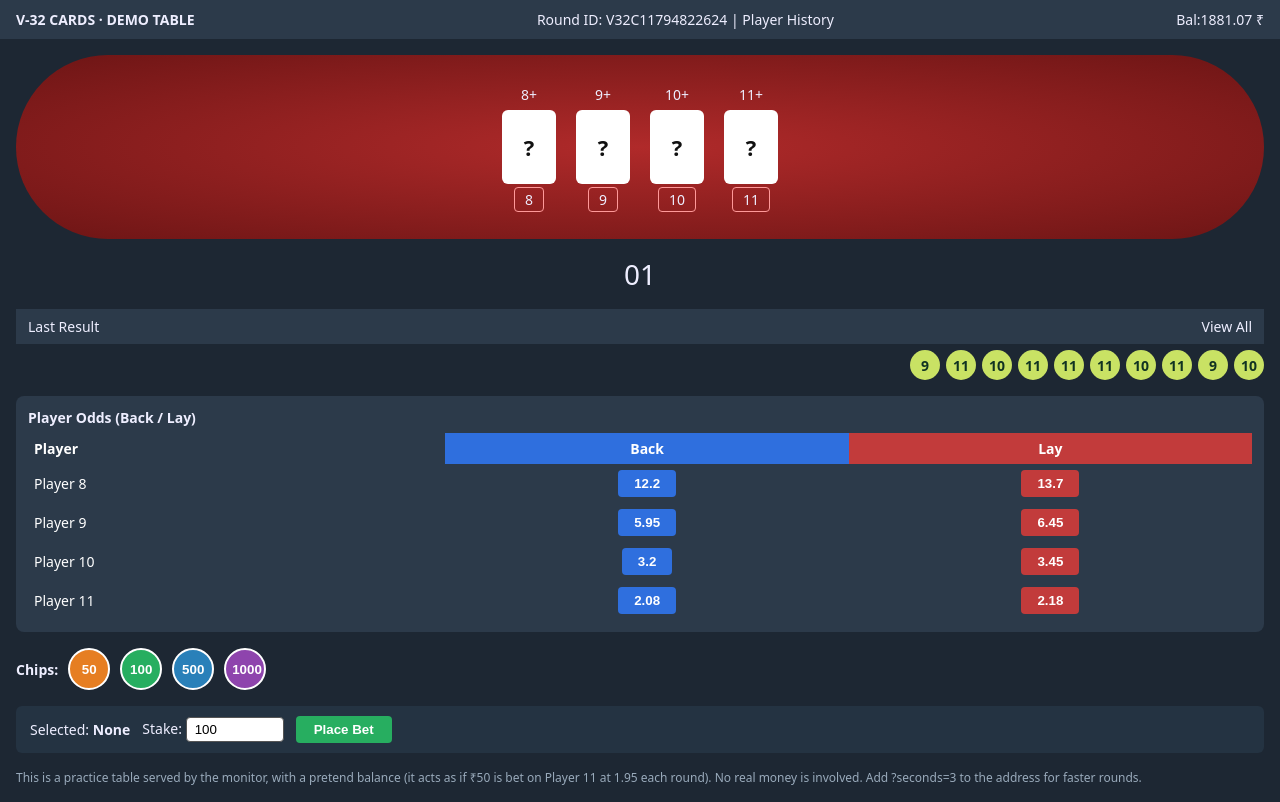
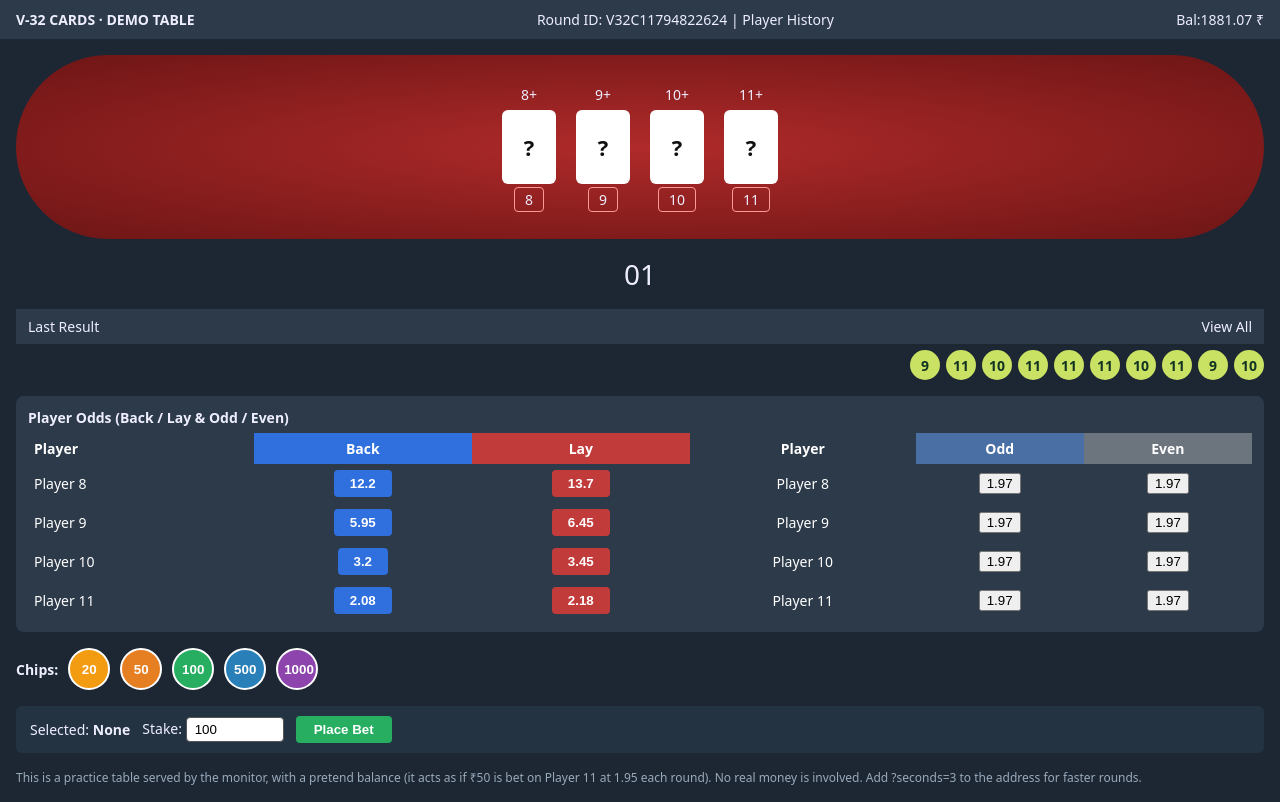
Before and after one commit to jalal1985khan/moniter, a website: page public/demo.html in a window 1280 px wide. Drawn offline with Linux system fonts and the light colour scheme.

Commit message:
E2E: verify side-by-side table odds capture, accurate Back odds clicking, and queued auto-click timing

```diff
--- a/public/demo.html
+++ b/public/demo.html
@@ -37,22 +37,38 @@ body{margin:0;background:#1d2733;color:#eef;font:14px system-ui,sans-serif}
 <div class="balls" id="balls"></div>
 
 <div class="odds-box">
-  <div style="font-weight:700;margin-bottom:6px">Player Odds (Back / Lay)</div>
+  <div style="font-weight:700;margin-bottom:6px">Player Odds (Back / Lay & Odd / Even)</div>
   <table class="odds-table">
     <thead>
-      <tr><th>Player</th><th style="background:#2f6fde">Back</th><th style="background:#c23b3b">Lay</th></tr>
+      <tr>
+        <th>Player</th><th style="background:#2f6fde">Back</th><th style="background:#c23b3b">Lay</th>
+        <th>Player</th><th style="background:#4a6fa5">Odd</th><th style="background:#6c757d">Even</th>
+      </tr>
     </thead>
     <tbody>
-      <tr class="odds-row" data-player="8"><td>Player 8</td><td><button class="btn-back" data-player="8">12.2</button></td><td><button class="btn-lay">13.7</button></td></tr>
-      <tr class="odds-row" data-player="9"><td>Player 9</td><td><button class="btn-back" data-player="9">5.95</button></td><td><button class="btn-lay">6.45</button></td></tr>
-      <tr class="odds-row" data-player="10"><td>Player 10</td><td><button class="btn-back" data-player="10">3.2</button></td><td><button class="btn-lay">3.45</button></td></tr>
-      <tr class="odds-row" data-player="11"><td>Player 11</td><td><button class="btn-back" data-player="11">2.08</button></td><td><button class="btn-lay">2.18</button></td></tr>
+      <tr class="odds-row" data-player="8">
+        <td>Player 8</td><td><button class="btn-back" data-player="8">12.2</button></td><td><button class="btn-lay">13.7</button></td>
+        <td>Player 8</td><td><button class="btn-odd">1.97</button></td><td><button class="btn-even">1.97</button></td>
+      </tr>
+      <tr class="odds-row" data-player="9">
+        <td>Player 9</td><td><button class="btn-back" data-player="9">5.95</button></td><td><button class="btn-lay">6.45</button></td>
+        <td>Player 9</td><td><button class="btn-odd">1.97</button></td><td><button class="btn-even">1.97</button></td>
+      </tr>
+      <tr class="odds-row" data-player="10">
+        <td>Player 10</td><td><button class="btn-back" data-player="10">3.2</button></td><td><button class="btn-lay">3.45</button></td>
+        <td>Player 10</td><td><button class="btn-odd">1.97</button></td><td><button class="btn-even">1.97</button></td>
+      </tr>
+      <tr class="odds-row" data-player="11">
+        <td>Player 11</td><td><button class="btn-back" data-player="11">2.08</button></td><td><button class="btn-lay">2.18</button></td>
+        <td>Player 11</td><td><button class="btn-odd">1.97</button></td><td><button class="btn-even">1.97</button></td>
+      </tr>
     </tbody>
   </table>
 </div>
 
 <div class="chips">
   <b>Chips:</b>
+  <button class="chip" data-amount="20" style="background:#f39c12">20</button>
   <button class="chip" data-amount="50" style="background:#e67e22">50</button>
   <button class="chip" data-amount="100" style="background:#27ae60">100</button>
   <button class="chip" data-amount="500" style="background:#2980b9">500</button>
@@ -108,7 +124,7 @@ function recordBet() {
 }
 
 document.querySelectorAll('.btn-back').forEach(b => {
-  b.onclick = () => { selectPlayer(Number(b.dataset.player)); recordBet(); };
+  b.onclick = () => { selectPlayer(Number(b.dataset.player)); };
 });
 document.querySelectorAll('.chip').forEach(c => {
   c.onclick = () => selectAmount(Number(c.dataset.amount));
```
Also changed, not shown: server.js (+13 -4 lines), tests/e2e.test.js (+26 -10 lines).
